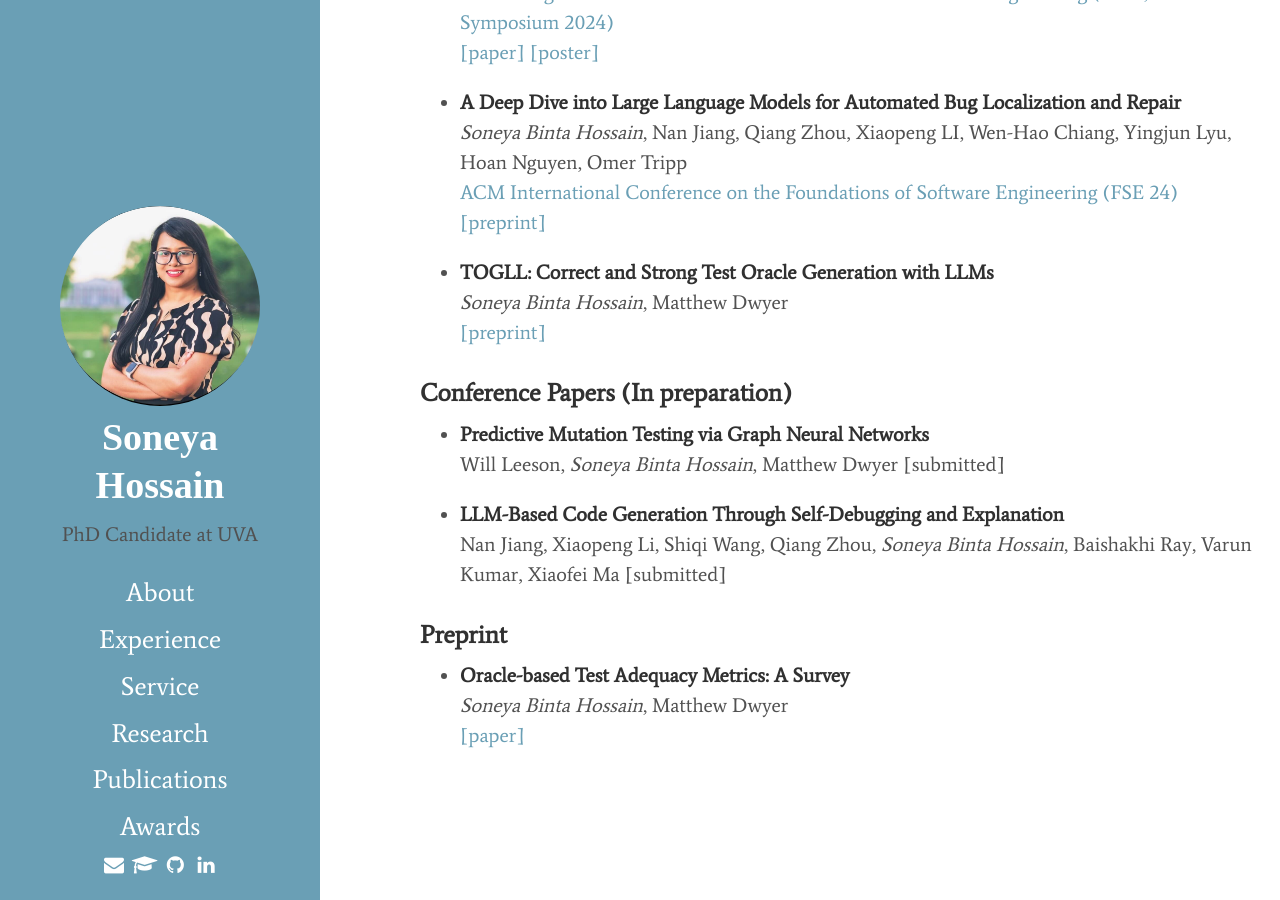
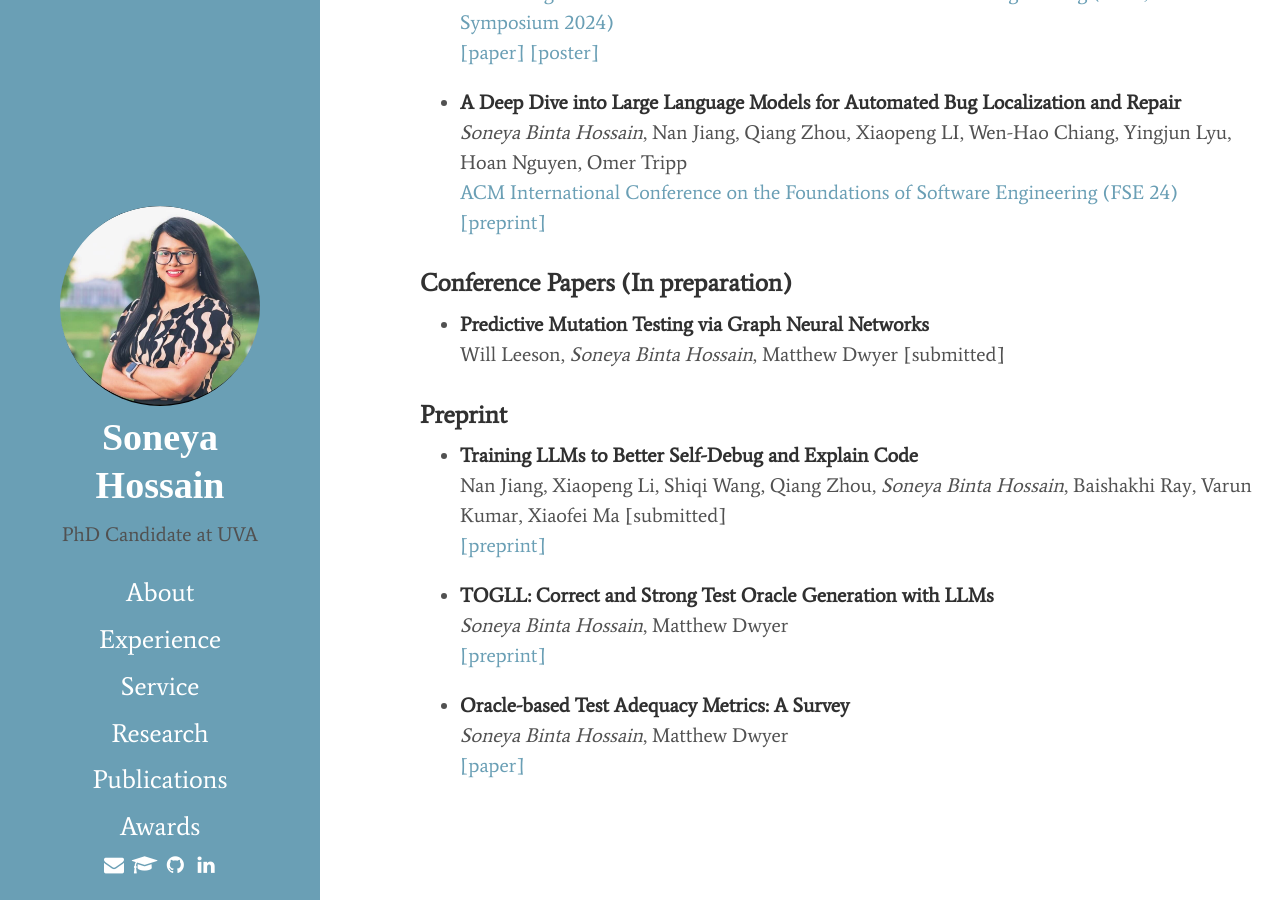
Before and after one commit to soneyahossain/soneyahossain.github.io, a Jekyll site: the page built from publications.md, in a window 1280 px wide and 900 px high, scrolled down 574 px. Built offline with Jekyll 4.4.1, drawn with Linux system fonts in a browser that asks for light colours; cached includes are drawn as plain includes.

Commit message:
update pub

```diff
--- a/publications.md
+++ b/publications.md
@@ -30,20 +30,25 @@ title: Publications
   [ACM International Conference on the Foundations of Software Engineering (FSE 24)](https://2024.esec-fse.org/details/fse-2024-research-papers/17/A-Deep-Dive-into-Large-Language-Models-for-Automated-Bug-Localization-and-Repair)<br/>
    [\[preprint\]](https://doi.org/10.48550/arXiv.2404.11595)
 
-* **TOGLL: Correct and Strong Test Oracle Generation with LLMs** <br />
-  *Soneya Binta Hossain*, Matthew Dwyer <br />
-   [\[preprint\]](https://doi.org/10.48550/arXiv.2405.03786)
+
 
 ### Conference Papers (In preparation)
 
 * **Predictive Mutation Testing via Graph Neural Networks** <br />
   Will Leeson, *Soneya Binta Hossain*, Matthew Dwyer [submitted] <br />
 
-* **LLM-Based Code Generation Through Self-Debugging and Explanation** <br />
-  Nan Jiang, Xiaopeng Li, Shiqi Wang, Qiang Zhou, *Soneya Binta Hossain*, Baishakhi Ray, Varun Kumar, Xiaofei Ma [submitted] <br />
 
 
 ### Preprint
+
+* **Training LLMs to Better Self-Debug and Explain Code** <br />
+  Nan Jiang, Xiaopeng Li, Shiqi Wang, Qiang Zhou, *Soneya Binta Hossain*, Baishakhi Ray, Varun Kumar, Xiaofei Ma [submitted] <br />
+  [\[preprint\]](TODO)
+
+* **TOGLL: Correct and Strong Test Oracle Generation with LLMs** <br />
+  *Soneya Binta Hossain*, Matthew Dwyer <br />
+   [\[preprint\]](https://doi.org/10.48550/arXiv.2405.03786)
+
 * **Oracle-based Test Adequacy Metrics: A Survey** <br />
   *Soneya Binta Hossain*, Matthew Dwyer <br />
   [\[paper\]](https://arxiv.org/pdf/2212.06118.pdf)
```
